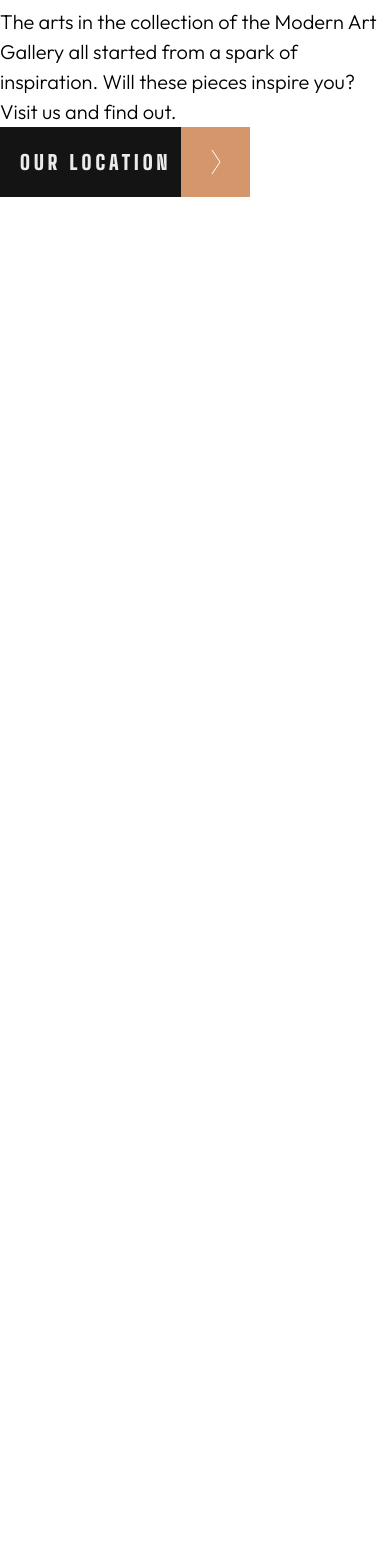
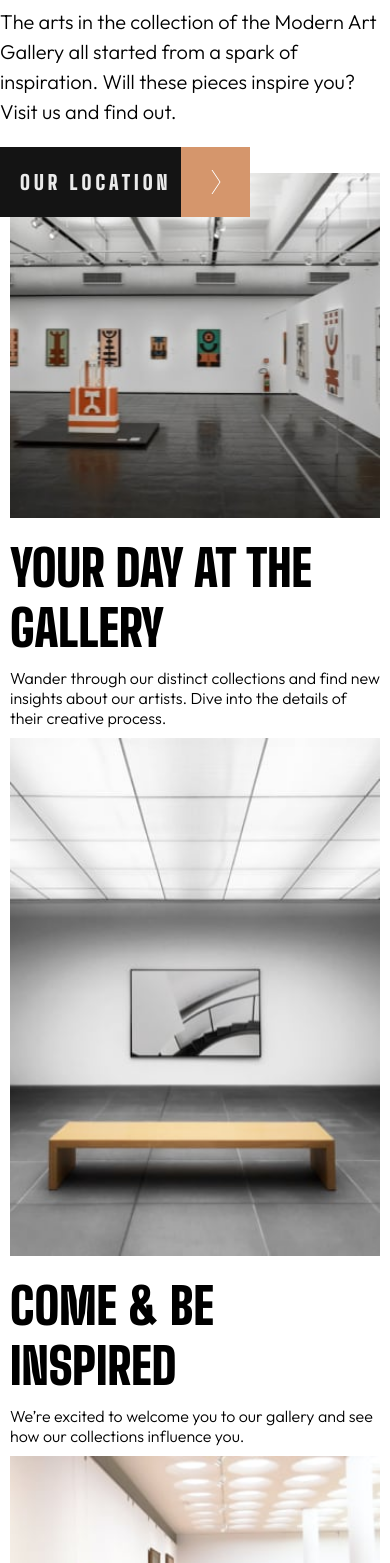
Before and after one commit to MariuszKra85/art-gallery, a plain HTML site: page index.html in a window 390 px wide. Shown: the part 437-2000 px from the top of the page. Before the commit the page ends 844 px from the top, so only its background shows below. Drawn offline with Linux system fonts and the light colour scheme.

Commit message:
main section plus grid on tablet device

```diff
--- a/index.html
+++ b/index.html
@@ -9,7 +9,7 @@
     <title>Frontend Mentor | Art gallery website - Mariusz Krawczyk</title>
   </head>
   <body class="body">
-    <section class="hero">
+    <header class="hero">
       <div class="hero-invert-filter">
         <h1 class="hero-heading hero-heading-invert">
           Modern <br />
@@ -33,7 +33,33 @@
         </div>
 
       </div>
-    </section>
+    </header>
+    <main class="main">
+      <div class="grid">
+        <div class="grid-item-wrapper image-one">
+        </div>
+        <div class="gird-item-wrapper text-your-day">
+          <h2 class="text-heading">
+            Your day at the gallery
+          </h2>
+          <p class="text-paragraph">Wander through our distinct collections and find new insights about our artists. Dive into the details of their creative process.</p>
+        </div>
+        <div class="grid-item-wrapper image-two">
+          <img src="./assets/mobile/image-grid-2.jpg" alt="your day" loading="lazy">
+        </div>
+        <div class="grid-item-wrapper text-come-be">
+          <h2 class="text-heading">
+            COME & BE INSPIRED
+          </h2>
+          <p class="text-paragraph"> We’re excited to welcome you to our gallery and see how our collections influence you.</p>
+        </div>
+
+        <div class="grid-item-wrapper image-three">
+          <img src="./assets/mobile/image-grid-3.jpg" alt="your day" loading="lazy">
+        </div>
+      </div>
+
+    </main>
     <section class="content"></section>
   </body>
 </html>
--- a/styles/components/_button.scss
+++ b/styles/components/_button.scss
@@ -8,6 +8,7 @@
   height: 7rem;
   color: variables.$color-almost-black--inverted;
   padding: 0 2rem;
+  margin-top: 2rem;
   display: flex;
   overflow: hidden;
   align-items: center;
--- /dev/null
+++ b/styles/components/_grid.scss
@@ -0,0 +1,61 @@
+@use "../abstracts/breakpoints";
+@use "../abstracts/variables";
+
+.grid {
+  margin: 0 1rem;
+  display: flex;
+  justify-content: center;
+  flex-direction: column;
+
+  &-item-wrapper {
+    width: 100%;
+  }
+
+  @include breakpoints.media(">=medium") {
+    display: grid;
+    justify-items: center;
+    grid-template-columns: 1fr;
+    grid-template-columns: 1fr 10% 1fr;
+    grid-template-areas:
+      "your-day one one"
+      "two two three"
+      "two two can-be";
+    gap: 2rem;
+  }
+}
+
+.text {
+  &-heading {
+    margin-top: 2rem;
+    text-transform: uppercase;
+    font-family: variables.$font-big-shoulders-display;
+    font-weight: 900;
+    font-size: 5rem;
+  }
+
+  &-paragraph {
+    font-size: 1.6rem;
+    padding: 1rem 0;
+  }
+  &-your-day {
+    grid-area: your-day;
+  }
+  &-can-be {
+    grid-area: can-be;
+  }
+}
+
+.image {
+  &-one {
+    grid-area: one;
+    content: url(../../assets/mobile/image-grid-1.jpg);
+  }
+  &-two {
+    grid-area: two;
+    content: url(../../assets/mobile/image-grid-2.jpg);
+  }
+  &-three {
+    grid-area: three;
+    content: url(../../assets/mobile/image-grid-3.jpg);
+  }
+}
--- a/styles/main.scss
+++ b/styles/main.scss
@@ -4,3 +4,4 @@
 @use "./base/base";
 @use "./components/hero.scss";
 @use "./components/button";
+@use "./components/grid.scss";
```
Also changed, not shown: styles/main.css, 1 other file.
